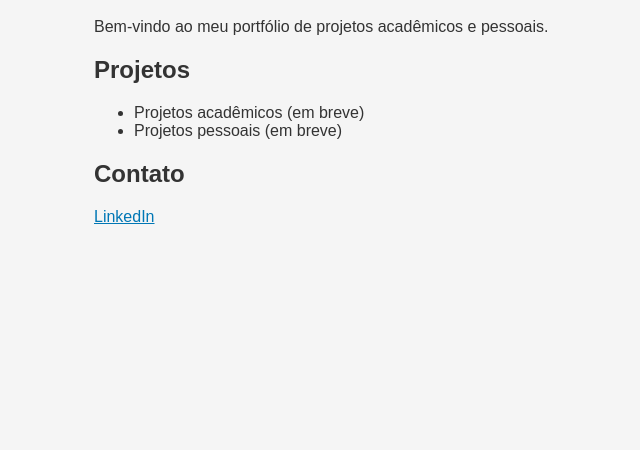
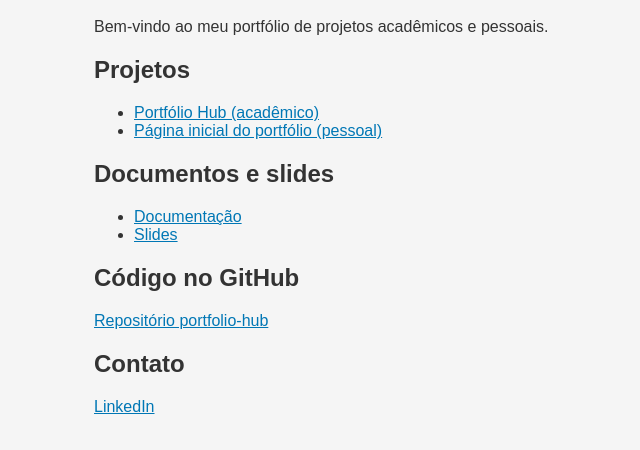
Before and after one commit to X-Mota/portfolio-hub, a plain HTML site: page index.html in a window 1280 px wide. Shown: the part 80-530 px from the top of the page, without its empty margins (146-786 px from the left). Drawn offline with Linux system fonts and the light colour scheme.

Commit message:
adiciona links e LinkedIn.
Added links to academic and personal projects, documentation, and slides.

```diff
--- a/index.html
+++ b/index.html
@@ -12,11 +12,20 @@
 
   <h2>Projetos</h2>
   <ul>
-    <li>Projetos acadêmicos (em breve)</li>
-    <li>Projetos pessoais (em breve)</li>
+    <li><a href="https://github.com/X-Mota/portfolio-hub/tree/main/projetos-academicos/projeto-exemplo">Portfólio Hub (acadêmico)</a></li>
+    <li><a href="https://github.com/X-Mota/portfolio-hub/tree/main/projetos-pessoais/projeto-exemplo">Página inicial do portfólio (pessoal)</a></li>
   </ul>
 
+  <h2>Documentos e slides</h2>
+  <ul>
+    <li><a href="https://github.com/X-Mota/portfolio-hub/tree/main/documentacao">Documentação</a></li>
+    <li><a href="https://github.com/X-Mota/portfolio-hub/tree/main/slides">Slides</a></li>
+  </ul>
+
+  <h2>Código no GitHub</h2>
+  <p><a href="https://github.com/X-Mota/portfolio-hub">Repositório portfolio-hub</a></p>
+
   <h2>Contato</h2>
-  <p><a href="https://www.linkedin.com/in/mateus-mota-b5572237a">LinkedIn</a></p>
+  <p><a href="https://www.linkedin.com/in/mateus-mota-b5572237a/">LinkedIn</a></p>
 </body>
 </html>
```
